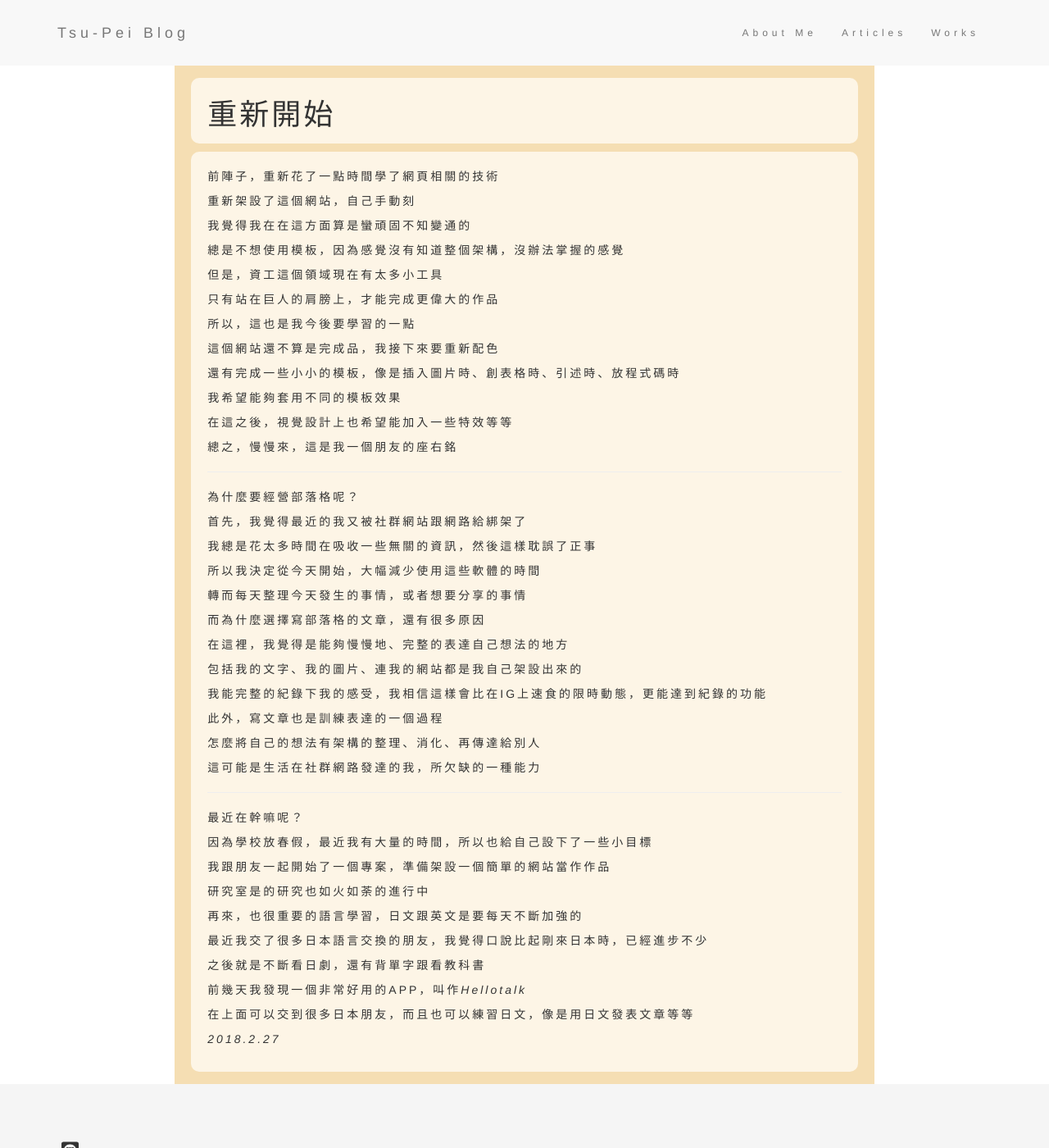
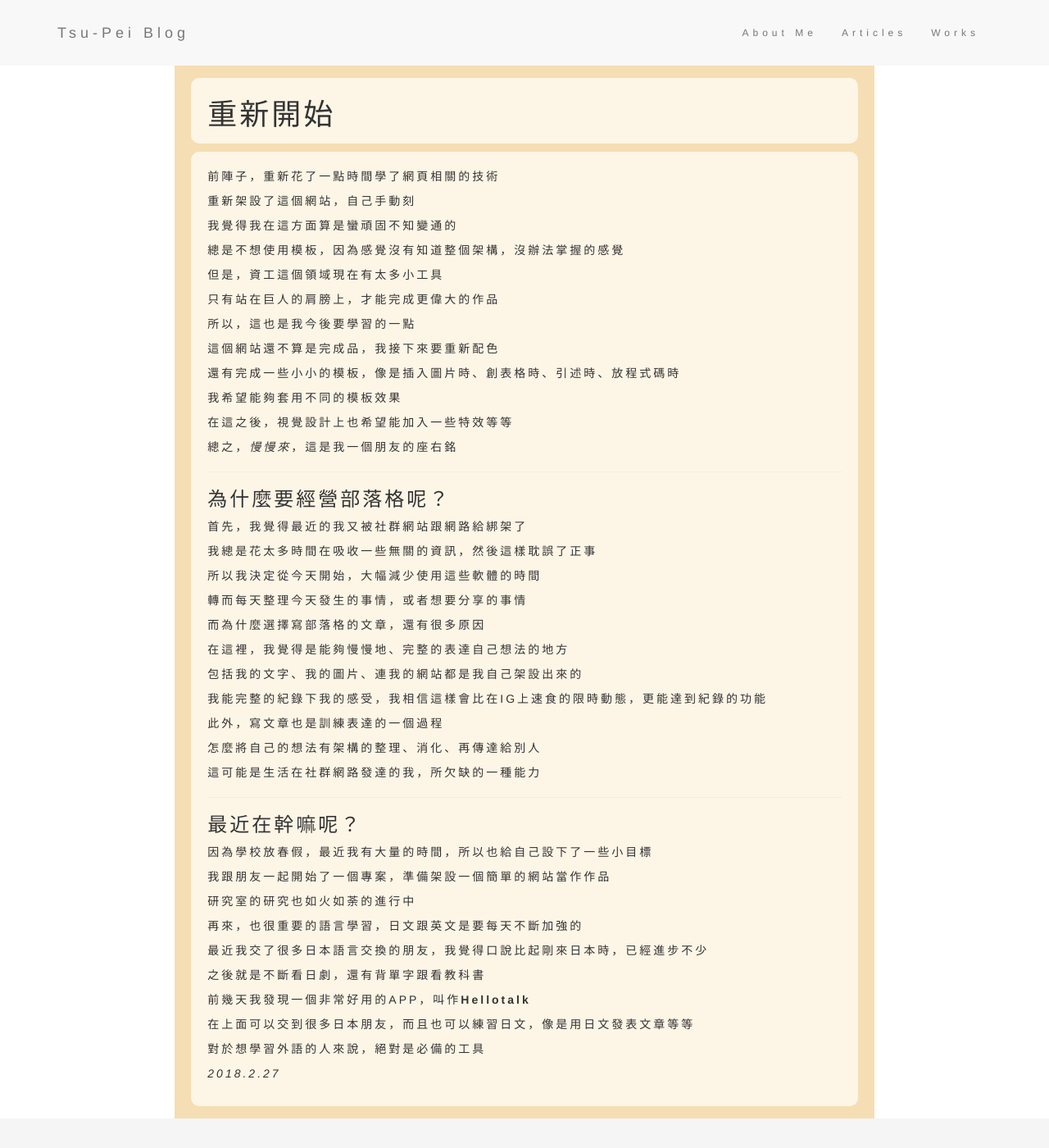
Before and after one commit to polyline/polyline.github.io, a Jekyll site: the page built from _posts/2018-02-27-重新開始.md, in a window 1280 px wide and 1400 px high. Shown: the whole window at 82% size. Built offline with Jekyll 4.4.1, drawn with Linux system fonts in a browser that asks for light colours; nearby versions of some CDN libraries.

Commit message:
re-start

```diff
--- a/_posts/2018-02-27-重新開始.md
+++ b/_posts/2018-02-27-重新開始.md
@@ -8,7 +8,7 @@ categories: life
 
 重新架設了這個網站，自己手動刻
 
-我覺得我在在這方面算是蠻頑固不知變通的
+我覺得我在這方面算是蠻頑固不知變通的
 
 總是不想使用模板，因為感覺沒有知道整個架構，沒辦法掌握的感覺
 
@@ -26,11 +26,11 @@ categories: life
 
 在這之後，視覺設計上也希望能加入一些特效等等
 
-總之，慢慢來，這是我一個朋友的座右銘
+總之，*慢慢來*，這是我一個朋友的座右銘
 
 ---
 
-為什麼要經營部落格呢？
+### 為什麼要經營部落格呢？
 
 首先，我覺得最近的我又被社群網站跟網路給綁架了
 
@@ -70,8 +70,10 @@ categories: life
 
 之後就是不斷看日劇，還有背單字跟看教科書
 
-前幾天我發現一個非常好用的APP，叫作*Hellotalk*
+前幾天我發現一個非常好用的APP，叫作**Hellotalk**
 
 在上面可以交到很多日本朋友，而且也可以練習日文，像是用日文發表文章等等
 
+對於想學習外語的人來說，絕對是必備的工具
+
 *2018.2.27*
```
Also changed, not shown: other parts of _posts/2018-02-27-重新開始.md (+2 -2 lines).
